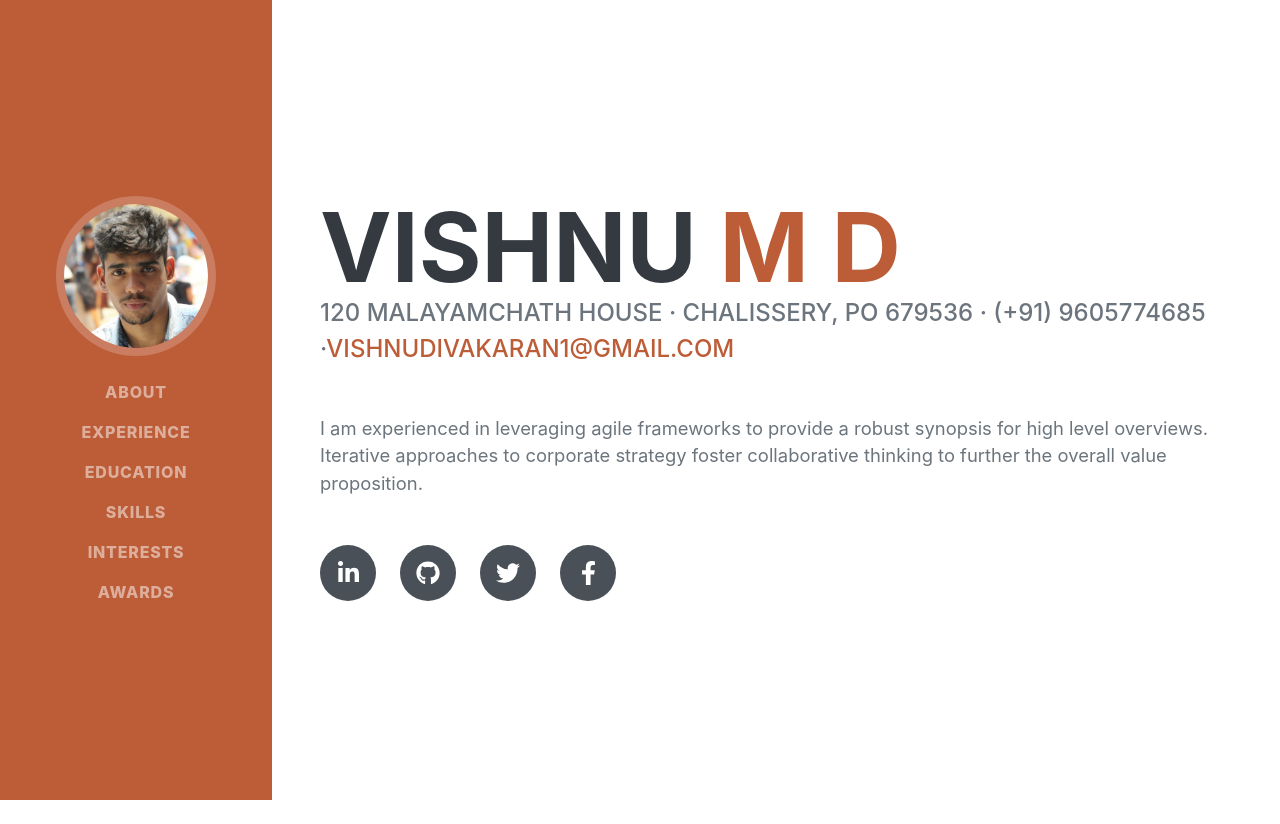
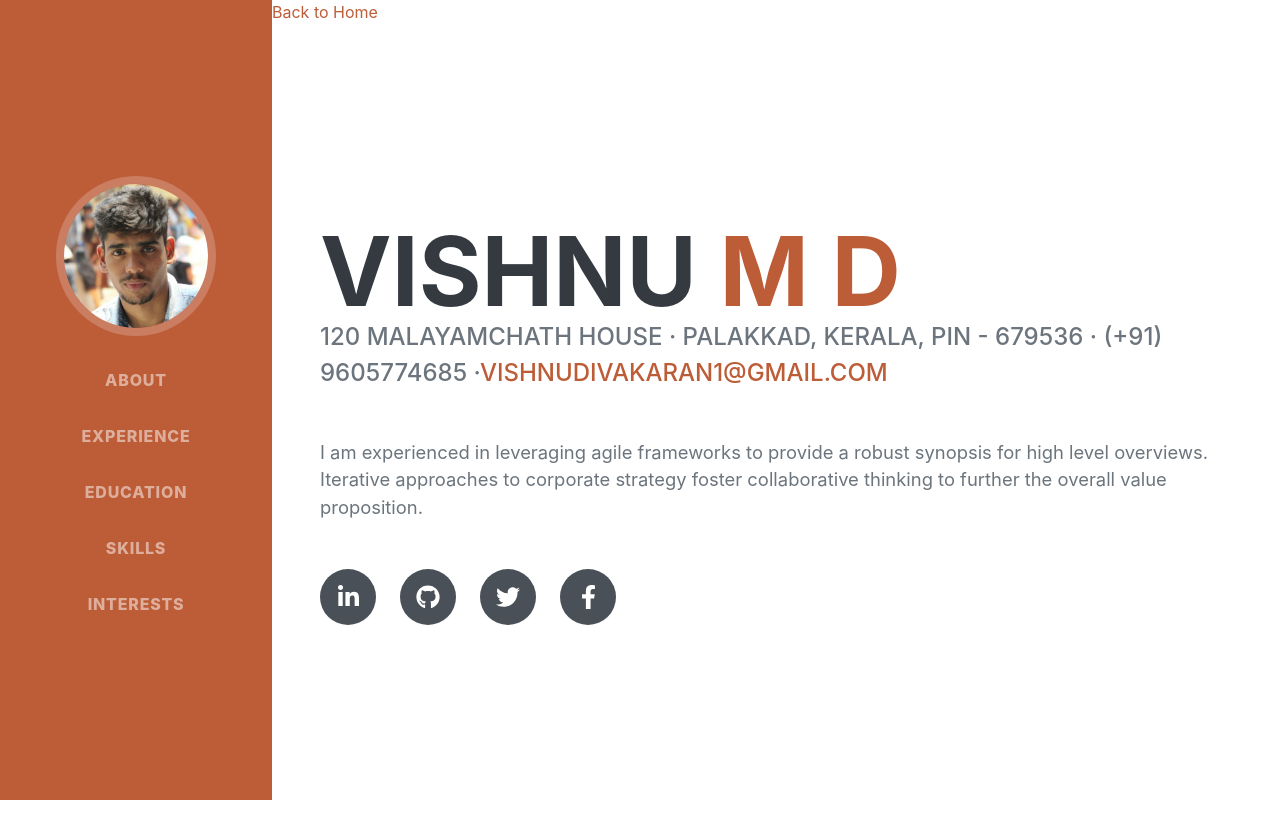
Before and after one commit to vishnumd91/My-Portfolio-UI, a React app in the folder portfolio UI/: page / in a window 1280 px wide. Before the commit the page ends 800 px from the top, so only its background shows below. Built offline with nearby package versions, Linux system fonts and the light colour scheme; a web font is replaced by a local one.

Commit message:
Setting up of react router is done and changed navigation data to dynamic code with constants

```diff
--- a/portfolio UI/package.json
+++ b/portfolio UI/package.json
@@ -43,6 +43,7 @@
   },
   "dependencies": {
     "react": "^17.0.1",
-    "react-dom": "^17.0.1"
+    "react-dom": "^17.0.1",
+    "react-router-dom": "^5.2.0"
   }
 }
--- a/portfolio UI/src/App.js
+++ b/portfolio UI/src/App.js
@@ -1,12 +1,22 @@
 import React from 'react';
 import './index.css';
+import { Route, Switch } from 'react-router-dom';
+
 import Navigation from './components/navigation/Navigation';
 import About from './components/about/About';
 function App() {
     return (
         <div>
-          <Navigation />
-          <About />
+          <Switch>
+            <Route exact path = '/'>
+              <Navigation />
+              <About></About>
+            </Route>
+
+            <Route path = '/about'>
+              <About />
+            </Route>
+          </Switch>
         </div>
     )
 }
--- a/portfolio UI/src/components/about/About.js
+++ b/portfolio UI/src/components/about/About.js
@@ -1,8 +1,11 @@
-import React from 'react'
+import React from 'react';
+
+import { Link } from 'react-router-dom';
 
 function About() {
   return (
     <div className="container-fluid p-0">
+            <Link to = '/'>Back to Home</Link>
             {/* <!-- About--> */}
             <section className="resume-section" id="about">
                 <div className="resume-section-content">
@@ -11,7 +14,7 @@ function About() {
                         <span className="text-primary"> M D</span>
                     </h1>
                     <div className="subheading mb-5">
-                        120 Malayamchath House · Chalissery, PO 679536 · (+91) 9605774685 ·
+                        120 Malayamchath House · Palakkad, Kerala, Pin - 679536 · (+91) 9605774685 ·
                         <a href="mailto:name@email.com">VISHNUDIVAKARAN1@GMAIL.COM</a>
                     </div>
                     <p className="lead mb-5">I am experienced in leveraging agile frameworks to provide a robust synopsis for high level overviews. Iterative approaches to corporate strategy foster collaborative thinking to further the overall value proposition.</p>
--- a/portfolio UI/src/components/navigation/Navigation.js
+++ b/portfolio UI/src/components/navigation/Navigation.js
@@ -1,6 +1,12 @@
 import React from 'react';
+import { Link } from 'react-router-dom';
+
+import { navigationData } from '/src/constants';
 
 function Navigation() {
+
+  const navigationHeading = navigationData || {};
+
   return (
     <div id='page-top'>
         <nav className="navbar navbar-expand-lg navbar-dark bg-primary fixed-top" id="sideNav">
@@ -11,12 +17,11 @@ function Navigation() {
             <button className="navbar-toggler" type="button" data-toggle="collapse" data-target="#navbarSupportedContent" aria-controls="navbarSupportedContent" aria-expanded="false" aria-label="Toggle navigation"><span className="navbar-toggler-icon"></span></button>
             <div className="collapse navbar-collapse" id="navbarSupportedContent">
                 <ul className="navbar-nav">
-                    <li className="nav-item"><a className="nav-link js-scroll-trigger" href="#about">About</a></li>
-                    <li className="nav-item"><a className="nav-link js-scroll-trigger" href="#experience">Experience</a></li>
-                    <li className="nav-item"><a className="nav-link js-scroll-trigger" href="#education">Education</a></li>
-                    <li className="nav-item"><a className="nav-link js-scroll-trigger" href="#skills">Skills</a></li>
-                    <li className="nav-item"><a className="nav-link js-scroll-trigger" href="#interests">Interests</a></li>
-                    <li className="nav-item"><a className="nav-link js-scroll-trigger" href="#awards">Awards</a></li>
+                  {navigationHeading.map(headings =>
+                    <li key = {headings.id} className="nav-item nav-link">
+                      <Link target='_blank' to = '/about' className = 'nav-link'>{headings.heading}</Link>
+                    </li>
+                    )}
                 </ul>
             </div>
         </nav>
--- /dev/null
+++ b/portfolio UI/src/constants/index.js
@@ -0,0 +1,22 @@
+export const navigationData = [
+  {
+    'id': 1,
+    'heading': 'About',
+  },
+  {
+    'id': 2,
+    'heading': 'Experience',
+  },
+  {
+    'id': 3,
+    'heading': 'Education',
+  },
+  {
+    'id': 4,
+    'heading': 'Skills',
+  },
+  {
+    'id': 5,
+    'heading': 'Interests',
+  },
+];
--- a/portfolio UI/src/index.js
+++ b/portfolio UI/src/index.js
@@ -2,10 +2,14 @@ import React from 'react';
 import ReactDOM from 'react-dom';
 import App from './App';
 
+import { BrowserRouter as Router  } from 'react-router-dom';
+
 ReactDOM.render(
-  <React.StrictMode>
-      <App />
-  </React.StrictMode>,
+  <Router>
+      <React.StrictMode>
+        <App />
+      </React.StrictMode>
+  </Router>,
   // eslint-disable-next-line no-undef
   document.getElementById('root')
 );
```
